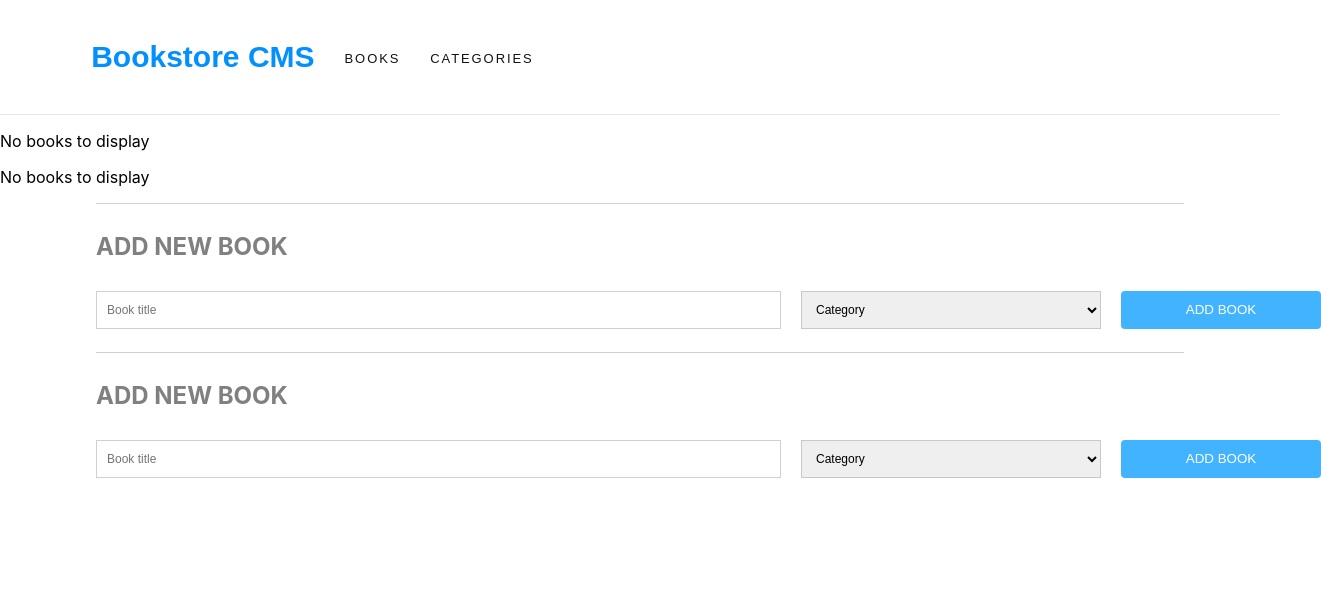
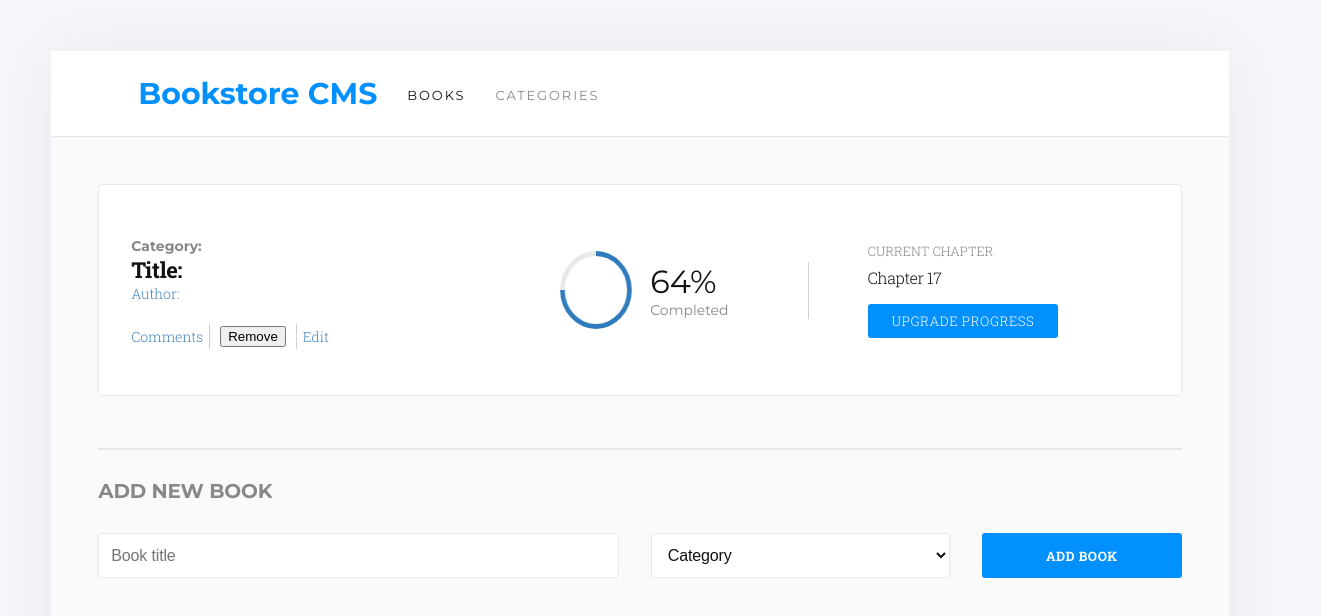
Before and after one commit to zhorabay/Bookstore, a React (Create React App) app: page / in a window 1280 px wide. Shown: the top 616 px of the page, 1321 px wide, since content can reach past the window. Built offline with nearby package versions, Linux system fonts and the light colour scheme.

Commit message:
Finish with styling

```diff
--- a/src/App.css
+++ b/src/App.css
@@ -1,39 +1,16 @@
-.App {
-  text-align: center;
+body {
+  padding: 4%;
+  background-color: #f5f6fa;
 }
 
-.App-logo {
-  height: 40vmin;
-  pointer-events: none;
+.content {
+  padding: 4%;
 }
 
-@media (prefers-reduced-motion: no-preference) {
-  .App-logo {
-    animation: App-logo-spin infinite 20s linear;
-  }
+#root {
+  margin: 0;
+  padding: 0 0 8% 0;
+  border-radius: 4px;
+  box-shadow: 0 0 60px 0 rgba(0, 0, 0, 0.05);
+  background-color: #fafafa;
 }
-
-.App-header {
-  background-color: #282c34;
-  min-height: 100vh;
-  display: flex;
-  flex-direction: column;
-  align-items: center;
-  justify-content: center;
-  font-size: calc(10px + 2vmin);
-  color: white;
-}
-
-.App-link {
-  color: #61dafb;
-}
-
-@keyframes App-logo-spin {
-  from {
-    transform: rotate(0deg);
-  }
-
-  to {
-    transform: rotate(360deg);
-  }
-}
--- a/src/components/Book.jsx
+++ b/src/components/Book.jsx
@@ -1,16 +1,14 @@
-import React, { Component } from 'react';
+import React from 'react';
 import PropTypes from 'prop-types';
+import prgrs from '../images/prgrs.png';
+import '../styles/ListBooks.css';
 
-class Book extends Component {
-  handleRemoveClick = () => {
-    const { id } = this.props;
-    this.props.removeBook(id);
+const Book = ({
+  id, title, author, category, removeBook,
+}) => {
+  const handleRemoveClick = () => {
+    removeBook(id);
   };
-
-  render() {
-    const {
-      id, title, author, category,
-    } = this.props;
 
   return (
     <div className="list-container">
@@ -40,13 +38,14 @@ class Book extends Component {
         <ul className="book-additional">
           <li>Comments</li>
           <li className="remove-book">
-              <button type="button" onClick={this.handleRemoveClick}>Remove</button>
+            <button type="button" onClick={handleRemoveClick}>Remove</button>
           </li>
           <li>Edit</li>
         </ul>
       </div>
+      <div className="progress-container">
         <div className="percentage">
-          <img src="progress" alt="here should be progress" />
+          <img src={prgrs} alt="here should be progress" className="img" />
           <div className="percentage-text">
             <p className="number">64%</p>
             <p className="completed">Completed</p>
@@ -58,9 +57,9 @@ class Book extends Component {
           <button type="button" className="list-button">UPGRADE PROGRESS</button>
         </div>
       </div>
+    </div>
   );
-  }
-}
+};
 
 Book.propTypes = {
   id: PropTypes.string.isRequired,
--- a/src/components/DeleteBook.jsx
+++ b/src/components/DeleteBook.jsx
@@ -1,35 +1,35 @@
-import React, { Component } from 'react';
+import React, { useState, useEffect } from 'react';
 import ListBooks from './ListBooks';
 import FormBook from './FormBook';
 
-class DeleteBook extends Component {
-  constructor() {
-    super();
-    this.state = {
-      books: [],
-    };
-  }
+const DeleteBook = () => {
+  const [books, setBooks] = useState([]);
 
-  addBook = (newBook) => {
-    this.setState((prevState) => ({
-      books: [...prevState.books, newBook],
-    }));
+  useEffect(() => {
+    const storedBooks = localStorage.getItem('books');
+    if (storedBooks) {
+      setBooks(JSON.parse(storedBooks));
+    }
+  }, []);
+
+  const addBook = (newBook) => {
+    setBooks((prevBooks) => [...prevBooks, newBook]);
   };
 
-  removeBook = (id) => {
-    this.setState((prevState) => ({
-      books: prevState.books.filter((book) => book.id !== id),
-    }));
+  const removeBook = (id) => {
+    setBooks((prevBooks) => prevBooks.filter((book) => book.id !== id));
   };
 
-  render() {
-    return (
-      <div>
-        <ListBooks books={this.state.books} removeBook={this.removeBook} />
-        <FormBook addBook={this.addBook} />
-      </div>
-    );
-  }
-}
+  useEffect(() => {
+    localStorage.setItem('books', JSON.stringify(books));
+  }, [books]);
+
+  return (
+    <div>
+      <ListBooks books={books} removeBook={removeBook} />
+      <FormBook addBook={addBook} />
+    </div>
+  );
+};
 
 export default DeleteBook;
--- a/src/components/FormBook.jsx
+++ b/src/components/FormBook.jsx
@@ -1,28 +1,27 @@
-import React, { Component } from 'react';
+import React, { useState } from 'react';
 import PropTypes from 'prop-types';
 import '../styles/FormBook.css';
 
-class FormBook extends Component {
-  constructor() {
-    super();
-    this.state = {
+const FormBook = ({ addBook }) => {
+  const [formData, setFormData] = useState({
     title: '',
     category: 'Category',
-    };
-  }
+  });
 
-  handleInputChange = (e) => {
+  const handleInputChange = (e) => {
     const { name, value } = e.target;
-    this.setState({
+    setFormData({
+      ...formData,
       [name]: value,
     });
   };
 
-  handleSubmit = (e) => {
+  const handleSubmit = (e) => {
     e.preventDefault();
-    const { title, category } = this.state;
+    const { title, category } = formData;
 
     if (title.trim() === '' || category === 'Category') {
+      // eslint-disable-next-line
       alert('Please fill in all fields');
       return;
     }
@@ -33,34 +32,31 @@ class FormBook extends Component {
       category,
     };
 
-    this.props.addBook(newBook);
+    addBook(newBook);
 
-    this.setState({
+    setFormData({
       title: '',
       category: 'Category',
     });
   };
 
-  render() {
-    const { title, category } = this.state;
-
   return (
     <div className="form-container">
       <h2 className="form-title">ADD NEW BOOK</h2>
-        <form className="form-grid" onSubmit={this.handleSubmit}>
+      <form className="form-flex" onSubmit={handleSubmit}>
         <input
           className="form-input"
           type="text"
           name="title"
           placeholder="Book title"
-            value={title}
-            onChange={this.handleInputChange}
+          value={formData.title}
+          onChange={handleInputChange}
         />
         <select
           className="form-input"
           name="category"
-            value={category}
-            onChange={this.handleInputChange}
+          value={formData.category}
+          onChange={handleInputChange}
         >
           <option value="Category">Category</option>
           <option value="Action">Action</option>
@@ -73,8 +69,7 @@ class FormBook extends Component {
       </form>
     </div>
   );
-  }
-}
+};
 
 FormBook.propTypes = {
   addBook: PropTypes.func.isRequired,
--- a/src/components/Homepage.jsx
+++ b/src/components/Homepage.jsx
@@ -1,12 +1,10 @@
-import ListBooks from './ListBooks';
-import FormBook from './FormBook';
+import Book from './Book';
 import DeleteBook from './DeleteBook';
 
 const Homepage = () => (
-  <div className="pt-5 mt-5">
-    <ListBooks />
+  <div>
+    <Book />
     <DeleteBook />
-    <FormBook />
   </div>
 );
 
--- a/src/components/ListBooks.jsx
+++ b/src/components/ListBooks.jsx
@@ -1,13 +1,11 @@
-import React, { Component } from 'react';
+import React from 'react';
 import PropTypes from 'prop-types';
 import Book from './Book';
+import '../styles/ListBooks.css';
 
-class ListBooks extends Component {
-  render() {
-    const { books, removeBook } = this.props;
-
+const ListBooks = ({ books, removeBook }) => {
   if (!books || books.length === 0) {
-      return <p>No books to display</p>;
+    return <p className="hidden-p">No books to display</p>;
   }
 
   return (
@@ -24,11 +22,10 @@ class ListBooks extends Component {
       ))}
     </div>
   );
-  }
-}
+};
 
 ListBooks.propTypes = {
-  books: PropTypes.array,
+  books: PropTypes.string.isRequired,
   removeBook: PropTypes.func.isRequired,
 };
 
--- a/src/styles/FormBook.css
+++ b/src/styles/FormBook.css
@@ -1,34 +1,57 @@
+@import url("https://fonts.googleapis.com/css2?family=Montserrat:wght@100;300;400;600;700&family=Roboto+Slab:wght@300;400;500;700&display=swap");
+
 .form-container {
   display: flex;
   flex-direction: column;
   justify-content: flex-start;
   gap: 10px;
-  border-top: 0.7px solid rgba(151, 150, 150, 0.448);
-  padding: 8px 0;
-  width: 85%;
-  margin: 15px auto;
+  border-top: 0.125rem solid #e8e8e8;
+  padding-top: 1.813rem;
 }
 
 .form-title {
-  color: grey;
+  font-family: "Montserrat", sans-serif;
+  font-size: 1.25rem;
+  font-weight: 700;
+  letter-spacing: -0.18px;
+  color: #888;
+  margin: 0;
 }
 
-.form-grid {
-  display: grid;
-  grid-template-columns: 685px 300px 200px;
-  gap: 20px;
+.form-flex {
+  display: flex;
+  margin-top: 20px;
+  gap: 32px;
 }
 
 .form-input {
-  padding: 10px;
-  border: 0.7px solid rgba(151, 150, 150, 0.448);
-  font-size: 12px;
+  padding: 12px;
+  border-radius: 4px;
+  border: 1px solid #e8e8e8;
+  background-color: #fff;
+  font-size: 1rem;
+  letter-spacing: -0.15px;
+  color: #121212;
+}
+
+.form-flex input {
+  width: 50%;
+}
+
+.form-flex select {
+  width: 30%;
 }
 
 .form-button {
-  color: white;
-  background-color: rgb(66, 180, 255);
-  padding: 10px 18px;
-  border-radius: 4px;
+  cursor: pointer;
+  width: 20%;
+  padding: 12px;
+  border-radius: 3px;
+  background-color: #0290ff;
   border: none;
+  letter-spacing: 0.5px;
+  color: #fff;
+  font-size: 0.813rem;
+  font-weight: 700;
+  font-family: "Roboto Slab", serif;
 }
--- a/src/styles/ListBooks.css
+++ b/src/styles/ListBooks.css
@@ -1,12 +1,11 @@
+@import url("https://fonts.googleapis.com/css2?family=Montserrat:wght@100;300;400;600;700&family=Roboto+Slab:wght@300;400;500;700&display=swap");
+
 .list-container {
-  display: grid;
-  grid-template-columns: 550px 300px 400px;
-  width: 85%;
-  padding: 12px 0;
-  gap: 15px;
-  border: 0.7px solid rgba(151, 150, 150, 0.448);
-  margin: 15px auto;
-  margin-top: 30px;
+  display: flex;
+  background-color: #fff;
+  border-radius: 4px;
+  border: 1px solid #e8e8e8;
+  padding: 2rem;
 }
 
 .description {
@@ -14,46 +13,61 @@
   flex-direction: column;
   justify-content: flex-start;
   align-items: flex-start;
-  gap: 8px;
+  width: 40%;
 }
 
 .book-main {
   display: flex;
   flex-direction: column;
   list-style: none;
+  margin: 0;
+  padding: 0;
 }
 
-.book-id {
+.book-id,
+.hidden-p {
   visibility: hidden;
 }
 
 .book-category {
-  color: grey;
-  font-size: 12px;
-  font-weight: bold;
+  font-family: "Montserrat", sans-serif;
+  font-size: 0.875rem;
+  opacity: 0.5;
+  font-weight: 700;
+  color: #121212;
   text-decoration: none;
 }
 
 .book-title {
-  font-size: 16px;
-  font-weight: bold;
+  font-family: "Roboto Slab", serif;
+  font-size: 1.375rem;
+  letter-spacing: -0.2px;
+  font-weight: 700;
+  color: #121212;
   text-decoration: none;
 }
 
 .book-author {
-  color: rgb(66, 180, 255);
-  font-size: 14px;
-  font-weight: 400;
+  font-family: "Roboto Slab", serif;
+  font-size: 0.875rem;
+  font-weight: 300;
+  color: #4386bf;
   text-decoration: none;
 }
 
 .book-additional {
   display: flex;
   align-items: center;
+  font-family: "Roboto Slab", serif;
+  background-color: transparent;
+  border: none;
+  color: #4386bf;
+  font-size: 0.875rem;
+  font-weight: 300;
+  cursor: pointer;
   gap: 6px;
-  color: rgb(66, 180, 255);
-  font-size: 14px;
-  font-weight: 400;
+  margin-top: 1.313rem;
+  padding: 0;
 }
 
 .book-additional li {
@@ -67,11 +81,24 @@
   border-left: 0.7px solid rgba(151, 150, 150, 0.448);
 }
 
+.progress-container {
+  display: flex;
+  align-items: center;
+}
+
+.img {
+  width: 5.625rem;
+  height: 5.625rem;
+  padding: 0.63rem 0.625rem 0.75rem 0.75rem;
+  display: flex;
+  justify-content: center;
+  align-items: center;
+}
+
 .percentage {
   display: flex;
   justify-content: center;
   align-items: center;
-  gap: 8px;
 }
 
 .percentage-text {
@@ -79,18 +106,21 @@
   flex-direction: column;
   justify-content: center;
   border-right: 0.7px solid rgba(151, 150, 150, 0.448);
-  padding-right: 80px;
+  padding-right: 4.938rem;
 }
 
 .number {
-  font-size: 30px;
+  font-family: "Montserrat", sans-serif;
+  color: #121212;
+  font-size: 2rem;
   margin: 0;
 }
 
 .completed {
-  color: grey;
-  font-weight: 400;
-  font-size: 14px;
+  font-family: "Montserrat", sans-serif;
+  color: #121212;
+  font-size: 0.875rem;
+  opacity: 0.5;
   margin: 0;
 }
 
@@ -99,26 +129,35 @@
   flex-direction: column;
   justify-content: center;
   align-items: flex-start;
-  padding-left: 40px;
+  padding-left: 3.688rem;
 }
 
 .current-chapter {
-  color: grey;
+  font-size: 0.813rem;
+  opacity: 0.5;
+  font-family: "Roboto Slab", serif;
   font-weight: 300;
-  font-size: 13px;
+  color: #121212;
+  margin: 0;
 }
 
 .chapter-display {
-  font-weight: 400;
-  font-size: 15px;
+  font-family: "Roboto Slab", serif;
+  font-weight: 300;
+  color: #121212;
+  margin-top: 0.438rem;
+  font-size: 1rem;
+  letter-spacing: -0.4px;
 }
 
 .list-button {
-  padding: 4px 10px;
-  color: white;
-  background-color: rgb(66, 180, 255);
-  border-radius: 4px;
+  cursor: pointer;
   border: none;
-  font-size: 13px;
+  background-color: #0290ff;
+  border-radius: 3px;
+  padding: 8px 24px;
+  font-family: "Roboto Slab", serif;
   font-weight: 300;
+  letter-spacing: 0.5px;
+  color: #fff;
 }
--- a/src/styles/Navigation.css
+++ b/src/styles/Navigation.css
@@ -1,3 +1,5 @@
+@import url("https://fonts.googleapis.com/css2?family=Montserrat:wght@100;300;400;600;700&family=Roboto+Slab:wght@300;400;500;700&display=swap");
+
 .navbar {
   padding: 24px 4%;
   background-color: #fff;
@@ -12,6 +14,7 @@
   display: flex;
   align-items: center;
   gap: 30px;
+  margin: 0;
 }
 
 .navbar-tabs li {
@@ -35,7 +38,7 @@
 }
 
 .navbar-categories {
-  opacity: 5;
+  opacity: 0.5;
   font-family: "Montserrat", sans-serif;
   font-size: 0.813rem;
   color: #121212;
```
Also changed, not shown: src/images/prgrs.png (added). Lines whose indentation alone changed are shown as unchanged.
